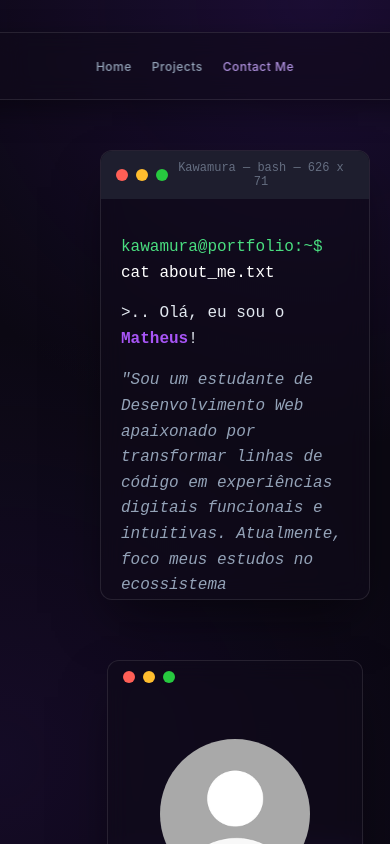
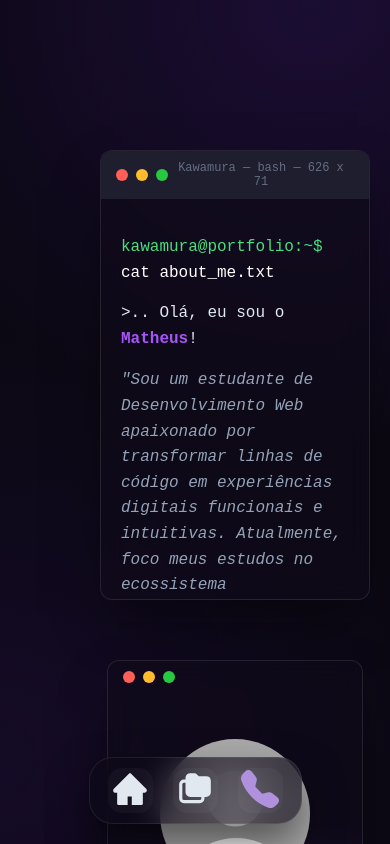
Before and after one commit to kwuraa/Portifolio-v2, a React (Vite) app in the folder portifolio/: page / in a window 390 px wide. Shown: the top 844 px of the page. Built offline with nearby package versions, Linux system fonts and the light colour scheme.

Commit message:
feat: convert mobile navbar into dock layout

```diff
--- a/portifolio/src/components/Navbar.jsx
+++ b/portifolio/src/components/Navbar.jsx
@@ -2,6 +2,9 @@ import React from 'react';
 import { useState, useEffect } from 'react';
 import "../styles/Navbar.css"
 import { FaArrowDown } from 'react-icons/fa';
+import { AiFillHome } from "react-icons/ai";
+import { TbFoldersFilled } from "react-icons/tb";
+import { BsFillTelephoneFill } from "react-icons/bs";
 
 export default function Navbar() {
   const [isHidden, setIsHidden] = useState(false);
@@ -9,14 +12,16 @@ export default function Navbar() {
 
   useEffect(() => {
     const handleScroll = () =>{
-    if(window.scrollY > 50) {
-        setIsManuallyOpen(false)
-        setIsHidden(true)
-    } else {
-      setIsHidden(false)
-      setIsManuallyOpen(false)
-    }
-  }
+    if (window.innerWidth > 768) {
+        if (window.scrollY > 50) {
+          setIsManuallyOpen(false);
+          setIsHidden(true);
+        } else {
+          setIsHidden(false);
+          setIsManuallyOpen(false);
+        }
+      }
+    };
   window.addEventListener('scroll', handleScroll);
 
   return () => window.removeEventListener('scroll', handleScroll);
@@ -28,7 +33,7 @@ export default function Navbar() {
   };
 
   return (
-    <>
+    <header>
     <nav>
       <div className={`nav-pill ${isHidden ? 'hidden' : ''} ${isManuallyOpen ? 'open' : ''}`}>
         <a href="#home" className="nav-link">Home</a>
@@ -36,7 +41,6 @@ export default function Navbar() {
         <a href="#contact" className="nav-link color-highlight">Contact Me</a>
       </div>
     </nav>
-
     <button
         className={`nav-toggle-btn ${isHidden ? 'visible' : ''}`}
         onClick={handlePeekNavbar}
@@ -44,6 +48,14 @@ export default function Navbar() {
       >
         <FaArrowDown className='nav-icon' size={38}/>
       </button>
-    </>
+
+      <section className="dock-container-mobile">
+        <nav className="dock">
+          <a href="#hero" className="dock-item"><span className="dock-icon"><AiFillHome size={38}/></span></a>
+          <a href="#projects" className="dock-item"><span className="dock-icon"><TbFoldersFilled size={38}/></span></a>
+          <a href="#contact" className="dock-item"><span className="dock-icon color-highlight"><BsFillTelephoneFill size={38}/></span></a>
+        </nav>
+      </section>
+    </header>
   );
 };
--- a/portifolio/src/styles/Navbar.css
+++ b/portifolio/src/styles/Navbar.css
@@ -87,13 +87,60 @@
   transform: scale(1.1);
 }
 
-@media (max-width: 480px) {
-  .nav-pill {
-    gap: 20px;
-    padding: 10px 24px;
+@media (max-width: 768px) {
+  .nav-pill,
+  .nav-toggle-btn,
+  .nav-toggle-btn.visible {
+    display: none !important;
   }
 
-  .nav-link {
-    font-size: 12px;
+  .dock-container-mobile {
+    display: flex;
+    position: fixed;
+    bottom: 20px;
+    left: 0;
+    width: 100%;
+    justify-content: center;
+    z-index: 1000;
+    padding: 0 20px;
+    box-sizing: border-box;
   }
+
+  .dock {
+    display: flex;
+    padding: 10px 18px;
+    gap: 20px;
+    background: rgba(15, 10, 25, 0.65);
+    backdrop-filter: blur(16px);
+    -webkit-backdrop-filter: blur(16px);
+    border: 1px solid rgba(255, 255, 255, 0.08);
+    border-radius: 24px;
+    box-shadow: 0 20px 40px rgba(0, 0, 0, 0.5);
+  }
+
+  .dock-item {
+    display: flex;
+    width: 45px;
+    height: 45px;
+    background: rgba(255, 255, 255, 0.03);
+    border-radius: 14px;
+    justify-content: center;
+    align-items: center;
+    text-decoration: none;
+    transition: transform 0.2s ease;
+  }
+
+  .dock-item:active {
+    transform: scale(0.85);
+    background: rgba(168, 85, 247, 0.2);
+  }
+
+  .dock-icon {
+    color: #e2e8f0;
+  }
+
+  .color-highlight {
+    color: #AF91DE;
+  }
+
 }
```
